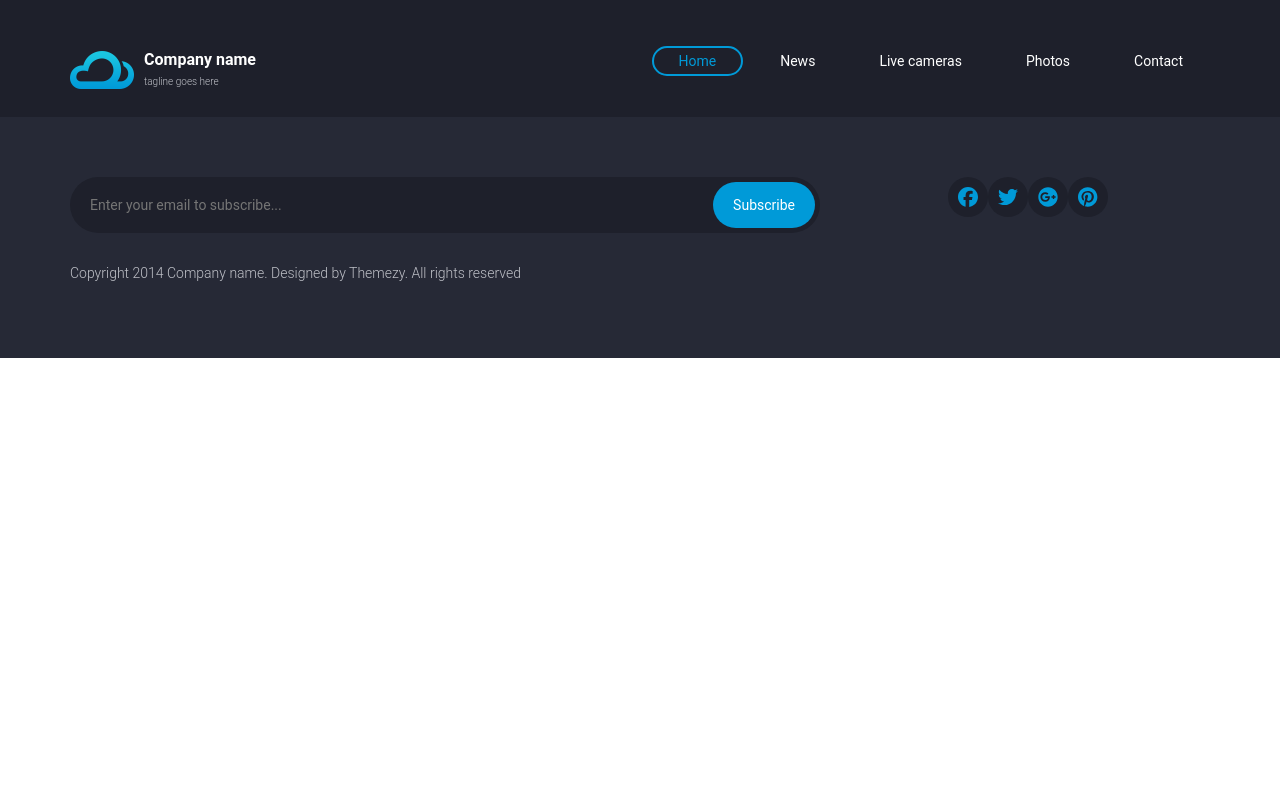
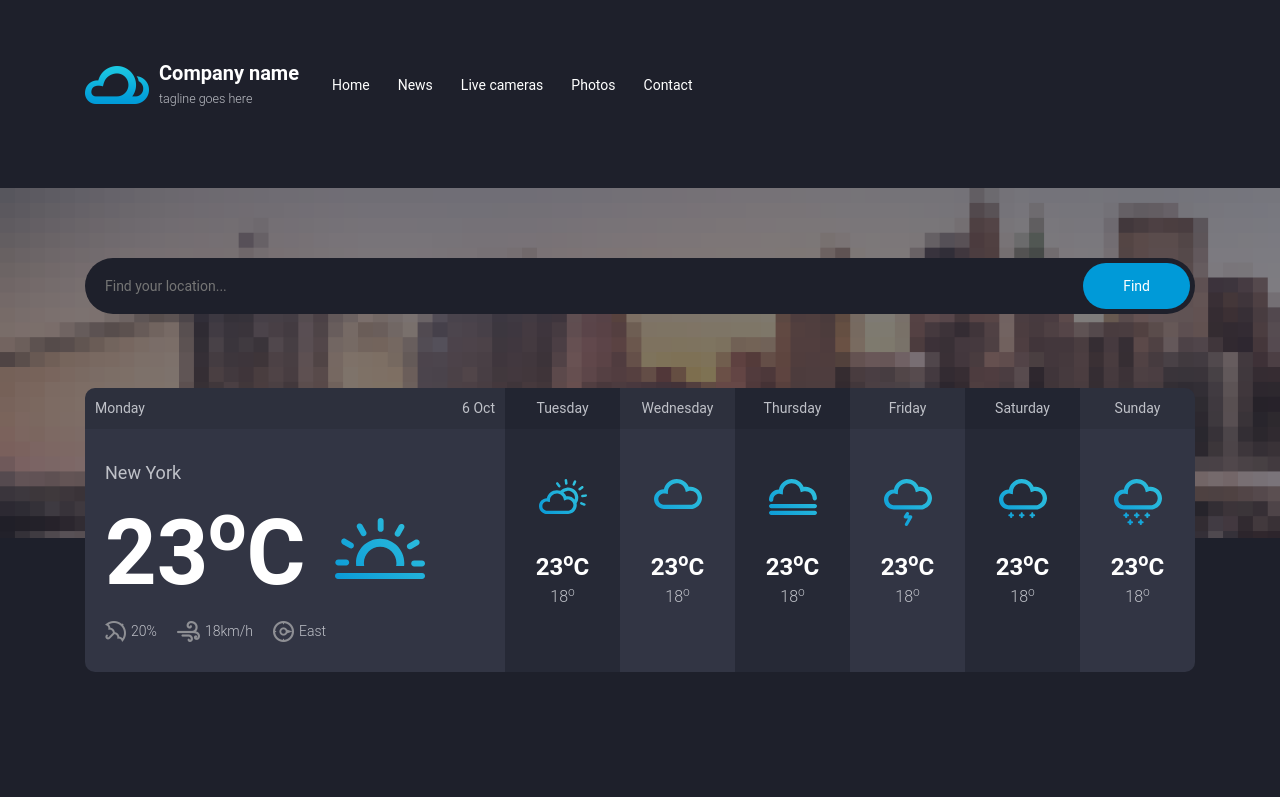
Before and after one commit to Kimthean/React_Testing, a React (Vite) app: page / in a window 1280 px wide. Shown: the top 797 px of the page. Built offline with nearby package versions, Linux system fonts and the light colour scheme.

Commit message:
fix navbar

```diff
--- a/package.json
+++ b/package.json
@@ -12,9 +12,12 @@
   "dependencies": {
     "@fortawesome/free-brands-svg-icons": "^6.4.2",
     "@fortawesome/react-fontawesome": "^0.2.0",
+    "bootstrap": "^5.3.1",
     "node-sass": "^9.0.0",
     "react": "^18.2.0",
+    "react-bootstrap": "^2.8.0",
     "react-dom": "^18.2.0",
+    "react-icons": "^4.11.0",
     "react-router-dom": "^6.15.0",
     "sanitize.css": "^13.0.0"
   },
--- a/src/App.jsx
+++ b/src/App.jsx
@@ -5,6 +5,7 @@
 import Footer from "./components/Footer";
 
 import Home from "./pages/Home";
+import News from "./pages/News";
 import LiveCam from "./pages/LiveCam";
 import "./sass/style.css";
 
@@ -13,8 +14,10 @@
 		<Router>
 			<Header />
 			<Routes>
-				<Route path="/Home" element={<Home />} />
+				<Route path="/" element={<Home />} />
+				<Route path="/News" element={<News />} />
 				<Route path="/LiveCam" element={<LiveCam />} />
+				{/* <Route path="/Photos" element={<Photos />} /> */}
 			</Routes>
 
 			<Footer />
--- a/src/components/Header.jsx
+++ b/src/components/Header.jsx
@@ -1,79 +1,48 @@
-import React, { useState } from "react";
+import React from "react";
+import { Link } from "react-router-dom";
+import { Navbar, Nav } from "react-bootstrap";
+import "bootstrap/dist/css/bootstrap.min.css";
 
 function Header() {
-	const [isMobileMenuOpen, setMobileMenuOpen] = useState(false);
-
-	const toggleMobileMenu = () => {
-		setMobileMenuOpen(!isMobileMenuOpen);
-	};
-
 	return (
 		<div className="container">
 			<div className="site-content">
 				<div className="site-header">
-					<a href="Home" className="branding">
-						<img src="/src/assets/images/logo.png" alt="" className="logo" />
-						<div className="logo-type">
-							<h1 className="site-title">Company name</h1>
-							<small className="site-description">tagline goes here</small>
-						</div>
-					</a>
-
-					<div className="main-navigation">
-						<button
-							type="button"
-							className="menu-toggle"
-							onClick={toggleMobileMenu}
-						>
-							<i className="fa fa-bars"></i>
-						</button>
-						<ul className={`menu ${isMobileMenuOpen ? "open" : ""}`}>
-							<li className="menu-item current-menu-item">
-								<a href="Home">Home</a>
-							</li>
-							<li className="menu-item">
-								<a href="news">News</a>
-							</li>
-							<li className="menu-item">
-								<a href="LiveCam">Live cameras</a>
-							</li>
-							<li className="menu-item">
-								<a href="photos">Photos</a>
-							</li>
-							<li className="menu-item">
-								<a href="contact">Contact</a>
-							</li>
-						</ul>
-					</div>
-
-					<div
-						className={`mobile-navigation ${isMobileMenuOpen ? "open" : ""}`}
-					>
-						<a href="index.html" className="branding">
+					<Navbar expand="lg">
+						<Navbar.Brand as={Link} to="/" className="branding">
 							<img src="/src/assets/images/logo.png" alt="" className="logo" />
 							<div className="logo-type">
 								<h1 className="site-title">Company name</h1>
 								<small className="site-description">tagline goes here</small>
 							</div>
-						</a>
-						<ul className="menu">
-							<li className="menu-item current-menu-item">
-								<a href="Home">Home</a>
-							</li>
-							<li className="menu-item">
-								<a href="news">News</a>
-							</li>
-							<li className="menu-item">
-								<a href="live-cameras">Live cameras</a>
-							</li>
-							<li className="menu-item">
-								<a href="photos">Photos</a>
-							</li>
-							<li className="menu-item">
-								<a href="contact">Contact</a>
-							</li>
-						</ul>
-					</div>
+						</Navbar.Brand>
+
+						<Navbar.Toggle aria-controls="basic-navbar-nav" />
+
+						<Navbar.Collapse id="main-navigation">
+							<Nav className="menu">
+								<Nav.Link
+									as={Link}
+									to="/"
+									className="menu-item current-menu-item"
+								>
+									Home
+								</Nav.Link>
+								<Nav.Link as={Link} to="/News" className="menu-item">
+									News
+								</Nav.Link>
+								<Nav.Link as={Link} to="/LiveCam" className="menu-item">
+									Live cameras
+								</Nav.Link>
+								<Nav.Link as={Link} to="/Photos" className="menu-item">
+									Photos
+								</Nav.Link>
+								<Nav.Link as={Link} to="/Contact" className="menu-item">
+									Contact
+								</Nav.Link>
+							</Nav>
+						</Navbar.Collapse>
+					</Navbar>
 				</div>
 			</div>
 		</div>
--- a/src/main.jsx
+++ b/src/main.jsx
@@ -4,23 +4,12 @@
 import "./index.css";
 
 function Main() {
-	useEffect(() => {
-		// Cloning main navigation for mobile menu
-		const mobileNav = document.querySelector(".mobile-navigation");
-		const mainNav = document.querySelector(".main-navigation .menu");
-		if (mobileNav && mainNav) {
-			mobileNav.appendChild(mainNav.cloneNode(true));
-		}
+	const [isMobileMenuOpen, setMobileMenuOpen] = useState(false);
 
-		// Mobile menu toggle
-		const menuToggle = document.querySelector(".menu-toggle");
-		const mobileNavigation = document.querySelector(".mobile-navigation");
-		if (menuToggle && mobileNavigation) {
-			menuToggle.addEventListener("click", () => {
-				mobileNavigation.classList.toggle("open");
-			});
-		}
-	}, []);
+	// Function to toggle the mobile menu
+	const toggleMobileMenu = () => {
+		setMobileMenuOpen(!isMobileMenuOpen);
+	};
 
 	return (
 		<React.StrictMode>
@@ -30,4 +19,4 @@
 }
 
 // Render the app using createRoot
-createRoot(document.getElementById("root")).render(<Main />);
+createRoot(document.getElementById("root")).render(<App />);
--- a/src/pages/Home.jsx
+++ b/src/pages/Home.jsx
@@ -330,7 +330,6 @@
 												Neque porro quisquam est qui dolorem ipsum quia
 											</a>
 										</li>
-										{/* Repeat similar list items */}
 									</ul>
 								</div>
 								<div className="col-md-4">
--- a/src/pages/News.jsx
+++ b/src/pages/News.jsx
@@ -1,10 +1,9 @@
 import React from "react";
 
 class News extends React.Component {
-    render () {
-        return (
-            <div className="site-content"/>
-        );
-    }
+	render() {
+		return <div className="site-content" />;
+	}
+}
 
-}
+export default News;
--- a/src/sass/layout/_header.scss
+++ b/src/sass/layout/_header.scss
@@ -1,6 +1,7 @@
 /*
  * Header Styles
  */
+
 
 .site-header{
 	margin-bottom: 17px;
@@ -26,86 +27,60 @@
 	}
 }
 
-.main-navigation{
-	float: right;
+/* styles.scss */
 
-	.menu-toggle,.menu{vertical-align: middle}
+/* Style the custom Navbar */
+.custom-navbar {
+	float: right; /* Float the Navbar to the right */
+  }
 
-	.menu-toggle{
+  /* Style the Navbar Toggle button (for mobile) */
+  .navbar-toggler {
 	background: none;
-		border: 2px solid transparent;
+
 	color: white;
 	padding: 20px;
-		border-radius: 40px;
-		transition: .3s ease;
+	border-radius: 5px;
+	transition: 0.3s ease;
 	display: none;
 	outline: none;
-		@media screen and (max-width:990px){display: inline-block}
+  }
 
-		&:hover, &:active{
-			border-color: $accent-color;
-			color: $accent-color;
+  /* Show the Navbar Toggle button on smaller screens */
+  @media screen and (max-width: 990px) {
+	.navbar-toggler {
+	  display: inline-block;
+
 	}
   }
 
-	.menu{
-		list-style:none;
-		display: inline-block;
-		@include clearfix;
+  /* Style the Navbar Toggle button when hovered or active */
+  .navbar-toggler:hover{
+	color: $accent-color; /* Change text color on hover or focus */
+  }
 
-		@media screen and (max-width:990px){display: none}
-
-		.menu-item{
-			float: left;
-			margin-left: 10px;
-			a{
+  /* Style the Nav.Link items */
+  .nav-link {
 	padding: 5px 25px;
 	border: 2px solid transparent;
 	border-radius: 30px;
 	color: white;
-				transition: .3s ease;
+	transition: 0.3s ease;
 	font-weight: 400;
+	margin-left: 10px; /* Add margin between Nav.Link items */
+	float: left	; /* Float Nav.Link items to the left */
   }
 
-			&.current-menu-item,&:hover{
-				a{
-					border-color: $accent-color;
-					color: $accent-color;
-				}
-			}
-		}
-	}
+  /* Style the current menu item */
+
+
+  .nav-link:hover {
+
+	color: $accent-color; /* Change text color on hover or when active */
   }
 
-.mobile-navigation{
-	padding: 30px 0 0;
-	clear: both;
-	display: none;
-	@media screen and (min-width:991px){display: none!important}
 
-	.menu{
-		background: $secondary-color;
-		list-style: none;
-		text-align: center;
-		border-radius: 10px;
-		overflow: hidden;
 
-		a{
-			padding: 20px;
-			display: block;
-			color: white;
-		}
-
-		.menu-item{
-			border-bottom: 1px solid rgba(255,255,255,.1);
-			&:last-child{border-bottom: none}
-
-			&.current-menu-item a{
-				color: $accent-color;
-			}
-		}
-	}
-}
 
 .hero{
 	background-size: cover;
--- a/src/sass/libs/_global.scss
+++ b/src/sass/libs/_global.scss
@@ -1,8 +1,6 @@
-/*
- * Global Styles
- */
 
-$browser-context: 14; // Default
+
+$browser-context: 14; // Default //
 
 html{font-size   : #{$browser-context}px;}
 
--- a/src/sass/style.css
+++ b/src/sass/style.css
@@ -245,9 +245,6 @@
   box-sizing: border-box;
 }
 
-/*
- * Global Styles
- */
 html {
   font-size: 14px;
 }
@@ -1318,95 +1315,49 @@
   color: #bfc1c8;
 }
 
-.main-navigation {
-  float: right;
-}
-.main-navigation .menu-toggle, .main-navigation .menu {
-  vertical-align: middle;
-}
-.main-navigation .menu-toggle {
+/* styles.scss */
+/* Style the custom Navbar */
+.custom-navbar {
+  float: right; /* Float the Navbar to the right */
+}
+
+/* Style the Navbar Toggle button (for mobile) */
+.navbar-toggler {
   background: none;
-  border: 2px solid transparent;
   color: white;
   padding: 20px;
-  border-radius: 40px;
+  border-radius: 5px;
   transition: 0.3s ease;
   display: none;
   outline: none;
 }
+
+/* Show the Navbar Toggle button on smaller screens */
 @media screen and (max-width: 990px) {
-  .main-navigation .menu-toggle {
+  .navbar-toggler {
     display: inline-block;
   }
 }
-.main-navigation .menu-toggle:hover, .main-navigation .menu-toggle:active {
-  border-color: #009ad8;
-  color: #009ad8;
-}
-.main-navigation .menu {
-  list-style: none;
-  display: inline-block;
-  *zoom: 1;
-}
-.main-navigation .menu:after {
-  content: " ";
-  clear: both;
-  display: block;
-  overflow: hidden;
-  height: 0;
-}
-@media screen and (max-width: 990px) {
-  .main-navigation .menu {
-    display: none;
-  }
-}
-.main-navigation .menu .menu-item {
-  float: left;
-  margin-left: 10px;
-}
-.main-navigation .menu .menu-item a {
+/* Style the Navbar Toggle button when hovered or active */
+.navbar-toggler:hover {
+  color: #009ad8; /* Change text color on hover or focus */
+}
+
+/* Style the Nav.Link items */
+.nav-link {
   padding: 5px 25px;
   border: 2px solid transparent;
   border-radius: 30px;
   color: white;
   transition: 0.3s ease;
   font-weight: 400;
-}
-.main-navigation .menu .menu-item.current-menu-item a, .main-navigation .menu .menu-item:hover a {
-  border-color: #009ad8;
-  color: #009ad8;
-}
-
-.mobile-navigation {
-  padding: 30px 0 0;
-  clear: both;
-  display: none;
-}
-@media screen and (min-width: 991px) {
-  .mobile-navigation {
-    display: none !important;
-  }
-}
-.mobile-navigation .menu {
-  background: #262936;
-  list-style: none;
-  text-align: center;
-  border-radius: 10px;
-  overflow: hidden;
-}
-.mobile-navigation .menu a {
-  padding: 20px;
-  display: block;
-  color: white;
-}
-.mobile-navigation .menu .menu-item {
-  border-bottom: 1px solid rgba(255, 255, 255, 0.1);
-}
-.mobile-navigation .menu .menu-item:last-child {
-  border-bottom: none;
-}
-.mobile-navigation .menu .menu-item.current-menu-item a {
-  color: #009ad8;
+  margin-left: 10px; /* Add margin between Nav.Link items */
+  float: left; /* Float Nav.Link items to the left */
+}
+
+/* Style the current menu item */
+.nav-link:hover {
+  color: #009ad8; /* Change text color on hover or when active */
 }
 
 .hero {
--- a/src/sass/style.scss
+++ b/src/sass/style.scss
@@ -5,12 +5,10 @@
  			"libs/global",
  			"libs/components",
 
- 			// importing bootstrap grid framework
  			"libs/bootstrap-grid/settings",
  			"libs/bootstrap-grid/mixins",
  			"libs/bootstrap-grid/grid",
 
-			// importing layout styles
  			"layout/header",
  			"layout/content",
  			"layout/sidebar",
```
Also changed, not shown: 2 other files (tests, documents, lock files or other folders). Lines whose indentation alone changed are shown as unchanged.
